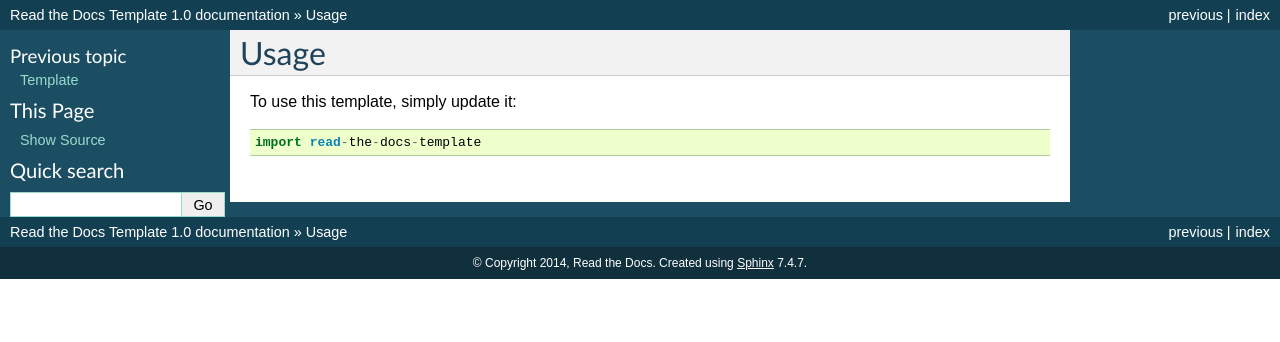
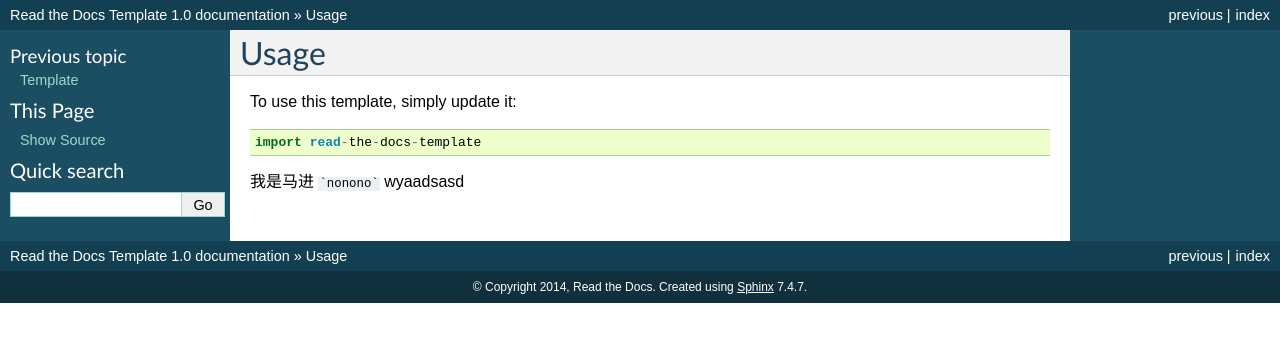
Before and after one commit to ijinma/myStudy, a Sphinx documentation site: the page built from docs/usage.rst, in a window 1280 px wide. Shown: the top 342 px of the page. Built offline with Sphinx 7.4.7, drawn with Linux system fonts in a browser that asks for light colours.

Commit message:
Update usage.rst

````diff
--- a/docs/usage.rst
+++ b/docs/usage.rst
@@ -5,3 +5,7 @@ Usage
 To use this template, simply update it::
 
 	import read-the-docs-template
+
+我是马进
+```nonono```
+wyaadsasd
````
